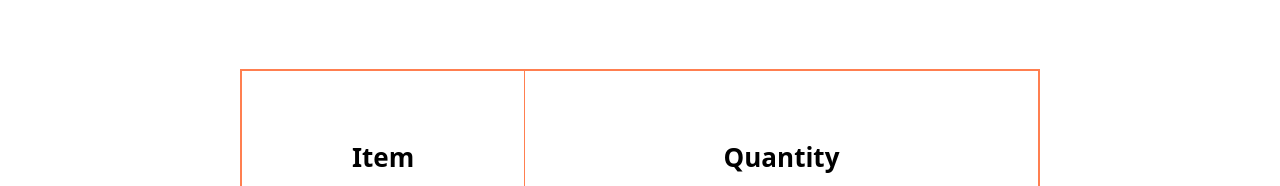
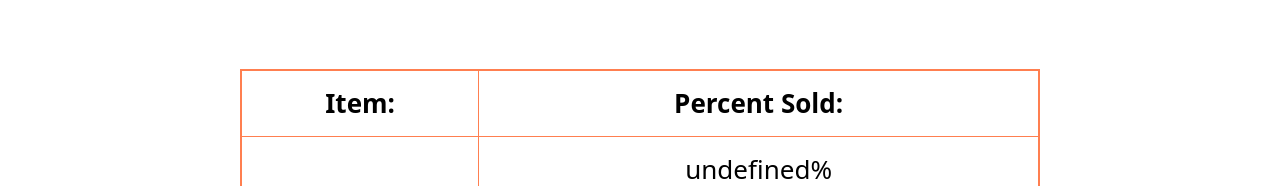
Before and after one commit to CSCE315-Spring23/CSCE_315_Team_64_Project3, a React (Create React App) app in the folder client/: page /erep in a window 1280 px wide. Shown: the part 766-952 px from the top of the page. Built offline with nearby package versions, Linux system fonts and the light colour scheme; no server answers.

Commit message:
xreport and zreport kinda works

```diff
--- a/client/src/pages/ExcessReport.jsx
+++ b/client/src/pages/ExcessReport.jsx
@@ -27,6 +27,11 @@ function ExcessReport() {
         body: JSON.stringify({startDate, endDate})
       });
       const jsonData = await response.json()
+      jsonData.forEach(item => {
+        console.log(typeof(item.percent))
+        item.percent =  parseFloat(parseFloat(item.percent).toFixed(2));
+      })
+
       setHasExcess(jsonData)
       console.log(jsonData)
     } catch (err) {
@@ -61,14 +66,14 @@ function ExcessReport() {
           </Form>
           <table>
             <tr>
-              <th>Item</th>
-              <th>Quantity</th>
+              <th>Item:</th>
+              <th>Percent Sold:</th>
             </tr>
             {hasExcess.map((val, key) => {
               return (
                 <tr key={key}>
                   <td>{val.sm_name}</td>
-                  <td>{val.percent}</td>
+                  <td>{val.percent + "%"}</td>
                 </tr>
               )
             })}
--- a/client/src/pages/RestockReport.jsx
+++ b/client/src/pages/RestockReport.jsx
@@ -34,8 +34,8 @@ function RestockItems() {
           <h1 class="inv">Restock Report</h1>
           <table>
             <tr>
-              <th>Item</th>
-              <th>Quantity</th>
+              <th>Item:</th>
+              <th>Quantity:</th>
             </tr>
             {needsRestock.map((val, key) => {
               return (
--- a/client/src/pages/XReport.js
+++ b/client/src/pages/XReport.js
@@ -6,11 +6,12 @@ import {useEffect, useState} from 'react'
 import 'bootstrap/dist/css/bootstrap.min.css';
 import React from 'react'
 
-function updateZReport(zrep_id, zrep_items, zrep_price) {
+function updateZReport(zrep_id, zrep_items, zrep_price, offset) {
+  console.log("UPDATING")
   return fetch('http://localhost:8000/zrepfill', {
     method: 'POST',
     headers: { 'Content-Type': 'application/json' },
-    body: JSON.stringify({ zrep_id, zrep_items, zrep_price }),
+    body: JSON.stringify({ zrep_id, zrep_items, zrep_price, offset }),
   }).then((response) => response.json());
 }
 function clearXReport() {
@@ -24,8 +25,11 @@ function clearXReport() {
 function XReport() {
   const [data, setXRep] = useState([]);
   const handlePrint = () => {
+    let offset = 0
     data.forEach(dataItem => {
-      updateZReport(dataItem.xrep_id, dataItem.xrep_items, dataItem.xrep_price)
+      console.log(dataItem.xrep_id)
+      updateZReport(dataItem.xrep_id, dataItem.xrep_items, dataItem.xrep_price, offset)
+      offset+=1
     });
     clearXReport();
   }
@@ -45,7 +49,7 @@ function XReport() {
   },[]);
   useEffect(() => {
     handlePrint();
-  })
+  },[data])
   return (
     <div className="XReport">
         <NavbarComp/>
--- a/client/src/pages/ZReport.js
+++ b/client/src/pages/ZReport.js
@@ -23,7 +23,7 @@ function ZReport() {
       const response = await fetch("http://localhost:8000/zrepfull")
       const jsonData = await response.json()
       setZReport(jsonData)
-
+      console.log(jsonData)
     } catch (err) {
       console.log(err.message)
     }
```
Also changed, not shown: 1 other file (tests, documents, lock files or other folders).
